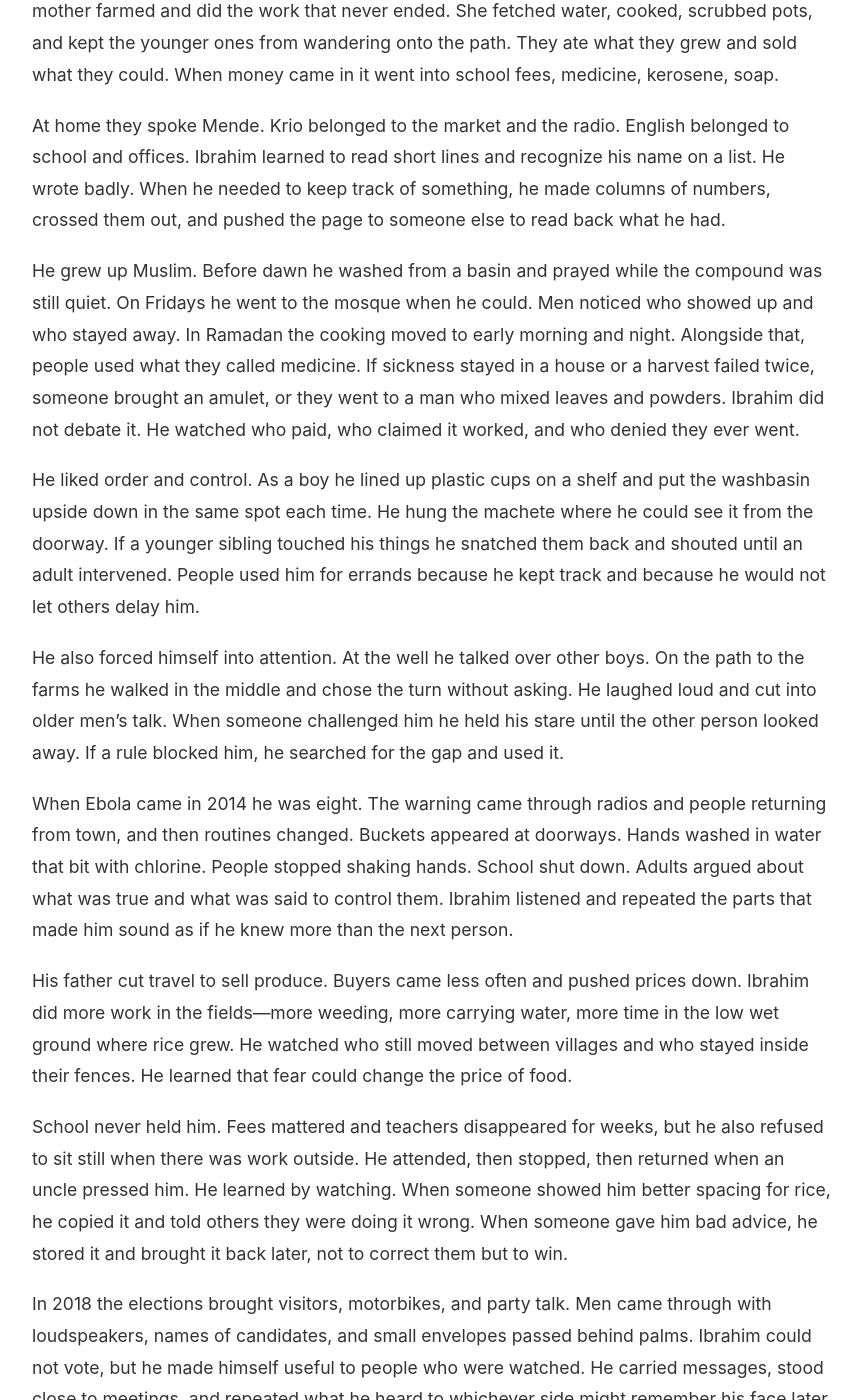
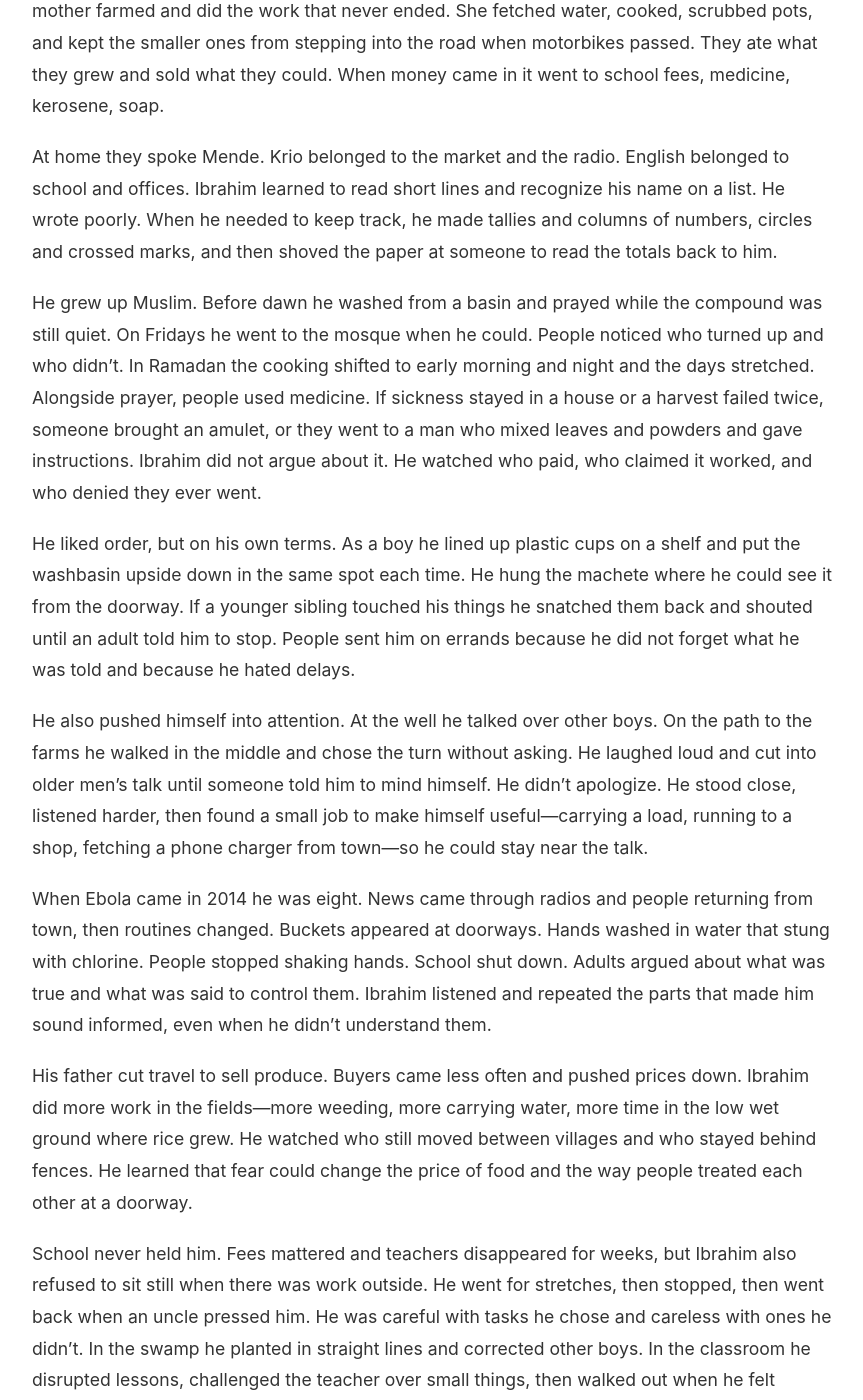
Before and after one commit to random-lives/random-lives, a Jekyll site: the page built from _lives/0003-ibrahim-kanneh.md, in a window 1280 px wide and 1400 px high, scrolled down 1171 px. Shown: the whole window, without its empty margins (208-1071 px from the left). Built offline with Jekyll 4.4.1, drawn with Linux system fonts in a browser that asks for light colours; some of the changed text lies outside the part shown.

```diff
--- a/_lives/0003-ibrahim-kanneh.md
+++ b/_lives/0003-ibrahim-kanneh.md
@@ -14,11 +14,12 @@ lifestyle: "Rural"
 era: "Holocene"
 sex: "M"
 historical_notes:
-  - "Ibrahim was born in 2005, three years after Sierra Leone’s civil war officially ended (2002), during a period of uneven rebuilding of roads, schools, and clinics in rural districts such as Moyamba."
-  - "The 2014–2016 Ebola epidemic in Sierra Leone recorded about 14,000 cases and nearly 4,000 deaths, and it led to months of school closures plus limits on travel and public gatherings."
-  - "Sierra Leone’s population rose from about 5.0 million (2004 census) to about 7.1 million (2015 census), increasing competition for land and pushing many young people into regular village–town movement for school, trading, and seasonal work."
-  - "Compared with many urban youths of his age in Sierra Leone, a rural smallholder in Moyamba is more likely to leave school early and have limited English literacy, while relying on Krio for markets and Mende at home."
-  - "In 2018 and 2023 Sierra Leone held tightly contested national elections; in many provincial areas, campaigns often moved through local “big men,” chiefs, and youth organizers, with transport, small cash gifts, and party events used to mobilize supporters."
+  - "Sierra Leone’s civil war (1991–2002) ended only three years before he was born; many rural families in the south spent the 2000s rebuilding farms and compounds after displacement, looting, and the loss of tools and seed stock."
+  - "Rice farming in southern Sierra Leone is often split between upland “slash-and-burn” plots and lowland inland-valley swamps; the lowland system can yield more but is vulnerable to floods, blocked drainage, and labor crunches during planting and weeding."
+  - "During the 2014–2016 Ebola crisis, Sierra Leone recorded roughly 14,000 cases and nearly 4,000 deaths; bans on gatherings and disrupted trade pushed down farmgate prices and scrambled seasonal labor in many rural chiefdoms."
+  - "Sierra Leone’s lockdowns and travel limits during COVID-19 (2020–2021) disrupted weekly market cycles; missing one or two key market days could mean forced selling at lower prices or eating seed stocks meant for planting."
+  - "Fuel price spikes in the early 2020s hit rural areas hard because most cash marketing depends on motorbikes and shared taxis; when pump prices rise, the cost per bag to reach a town market can jump faster than the farmgate price of the crop."
+  - "Sierra Leone saw sharp inflation and currency depreciation in the 2021–2024 period; in many towns, prices of imported basics (soap, cooking oil, batteries) rose faster than local crop prices, squeezing households that sell produce but buy manufactured goods."
 
 # Debug information (not displayed on page):
 # Age at death: alive
@@ -119,40 +120,40 @@ historical_notes:
 # - M
 ---
 
-Ibrahim Kanneh was born on September 28, 2005, in a small settlement in Moyamba District. In the rains the mornings came hot and wet, and by afternoon the sky could darken in a minute. In the dry season harmattan dust drifted in for weeks and people woke with dry throats.
+Ibrahim Kanneh was born on September 28, 2005, in a small settlement in Moyamba District. In the rains, mornings started already warm. By afternoon the sky could turn and the paths filled. In the dry months, harmattan came and people woke with dry throats and grit in their noses.
 
-He was the sixth child in a crowded compound. His parents lived together, but the rooms held more than them. An older relative slept in the front room. Cousins arrived and stayed, then left again. Children rotated through neighbors’ houses and came back with news. Things did not stay where you put them. If Ibrahim left sandals by the doorway, someone wore them. If he set down a cup, it moved.
+He was the sixth child in a crowded compound. His parents lived together, but the rooms did not belong to one household alone. An older relative took the front room. Cousins came in from other villages for weeks at a time, then left again. Children slept where there was space and ate where food was cooking. Things moved. If Ibrahim left sandals by the doorway, someone wore them. If he put down a cup, it ended up in another hand.
 
-His father farmed rice and other food crops and kept a small patch for cash when he could. His mother farmed and did the work that never ended. She fetched water, cooked, scrubbed pots, and kept the younger ones from wandering onto the path. They ate what they grew and sold what they could. When money came in it went into school fees, medicine, kerosene, soap.
+His father farmed rice and other food crops and kept a small patch for cash when he could. His mother farmed and did the work that never ended. She fetched water, cooked, scrubbed pots, and kept the smaller ones from stepping into the road when motorbikes passed. They ate what they grew and sold what they could. When money came in it went to school fees, medicine, kerosene, soap.
 
-At home they spoke Mende. Krio belonged to the market and the radio. English belonged to school and offices. Ibrahim learned to read short lines and recognize his name on a list. He wrote badly. When he needed to keep track of something, he made columns of numbers, crossed them out, and pushed the page to someone else to read back what he had.
+At home they spoke Mende. Krio belonged to the market and the radio. English belonged to school and offices. Ibrahim learned to read short lines and recognize his name on a list. He wrote poorly. When he needed to keep track, he made tallies and columns of numbers, circles and crossed marks, and then shoved the paper at someone to read the totals back to him.
 
-He grew up Muslim. Before dawn he washed from a basin and prayed while the compound was still quiet. On Fridays he went to the mosque when he could. Men noticed who showed up and who stayed away. In Ramadan the cooking moved to early morning and night. Alongside that, people used what they called medicine. If sickness stayed in a house or a harvest failed twice, someone brought an amulet, or they went to a man who mixed leaves and powders. Ibrahim did not debate it. He watched who paid, who claimed it worked, and who denied they ever went.
+He grew up Muslim. Before dawn he washed from a basin and prayed while the compound was still quiet. On Fridays he went to the mosque when he could. People noticed who turned up and who didn’t. In Ramadan the cooking shifted to early morning and night and the days stretched. Alongside prayer, people used medicine. If sickness stayed in a house or a harvest failed twice, someone brought an amulet, or they went to a man who mixed leaves and powders and gave instructions. Ibrahim did not argue about it. He watched who paid, who claimed it worked, and who denied they ever went.
 
-He liked order and control. As a boy he lined up plastic cups on a shelf and put the washbasin upside down in the same spot each time. He hung the machete where he could see it from the doorway. If a younger sibling touched his things he snatched them back and shouted until an adult intervened. People used him for errands because he kept track and because he would not let others delay him.
+He liked order, but on his own terms. As a boy he lined up plastic cups on a shelf and put the washbasin upside down in the same spot each time. He hung the machete where he could see it from the doorway. If a younger sibling touched his things he snatched them back and shouted until an adult told him to stop. People sent him on errands because he did not forget what he was told and because he hated delays.
 
-He also forced himself into attention. At the well he talked over other boys. On the path to the farms he walked in the middle and chose the turn without asking. He laughed loud and cut into older men’s talk. When someone challenged him he held his stare until the other person looked away. If a rule blocked him, he searched for the gap and used it.
+He also pushed himself into attention. At the well he talked over other boys. On the path to the farms he walked in the middle and chose the turn without asking. He laughed loud and cut into older men’s talk until someone told him to mind himself. He didn’t apologize. He stood close, listened harder, then found a small job to make himself useful—carrying a load, running to a shop, fetching a phone charger from town—so he could stay near the talk.
 
-When Ebola came in 2014 he was eight. The warning came through radios and people returning from town, and then routines changed. Buckets appeared at doorways. Hands washed in water that bit with chlorine. People stopped shaking hands. School shut down. Adults argued about what was true and what was said to control them. Ibrahim listened and repeated the parts that made him sound as if he knew more than the next person.
+When Ebola came in 2014 he was eight. News came through radios and people returning from town, then routines changed. Buckets appeared at doorways. Hands washed in water that stung with chlorine. People stopped shaking hands. School shut down. Adults argued about what was true and what was said to control them. Ibrahim listened and repeated the parts that made him sound informed, even when he didn’t understand them.
 
-His father cut travel to sell produce. Buyers came less often and pushed prices down. Ibrahim did more work in the fields—more weeding, more carrying water, more time in the low wet ground where rice grew. He watched who still moved between villages and who stayed inside their fences. He learned that fear could change the price of food.
+His father cut travel to sell produce. Buyers came less often and pushed prices down. Ibrahim did more work in the fields—more weeding, more carrying water, more time in the low wet ground where rice grew. He watched who still moved between villages and who stayed behind fences. He learned that fear could change the price of food and the way people treated each other at a doorway.
 
-School never held him. Fees mattered and teachers disappeared for weeks, but he also refused to sit still when there was work outside. He attended, then stopped, then returned when an uncle pressed him. He learned by watching. When someone showed him better spacing for rice, he copied it and told others they were doing it wrong. When someone gave him bad advice, he stored it and brought it back later, not to correct them but to win.
+School never held him. Fees mattered and teachers disappeared for weeks, but Ibrahim also refused to sit still when there was work outside. He went for stretches, then stopped, then went back when an uncle pressed him. He was careful with tasks he chose and careless with ones he didn’t. In the swamp he planted in straight lines and corrected other boys. In the classroom he disrupted lessons, challenged the teacher over small things, then walked out when he felt watched.
 
-In 2018 the elections brought visitors, motorbikes, and party talk. Men came through with loudspeakers, names of candidates, and small envelopes passed behind palms. Ibrahim could not vote, but he made himself useful to people who were watched. He carried messages, stood close to meetings, and repeated what he heard to whichever side might remember his face later. He did it to be noticed.
+In 2018 the elections brought visitors, motorbikes, and party talk. Men came through with loudspeakers and posters and sacks of rice for meetings. There was transport money for rallies and drinks after dark. Ibrahim could not vote, but he made himself useful to people who were watched. He carried messages, stood at the edge of meetings, and repeated what he heard to whichever side might remember his face later. When someone told him to move away, he moved a few steps and stayed where he could still hear.
 
-By his mid-teens he spent more time going to town and coming back. He carried rice and palm oil to sell and returned with salt, soap, and small spare parts. In town he spoke Krio with confidence and acted as if he belonged there. He picked up a little English from shop signs and the way people talked at counters, but he avoided forms and letters. If paper had to be filled, he handed it to someone else and watched their pen.
+By his mid-teens he spent more time going to town and coming back. He carried rice and palm oil to sell and returned with salt, soap, and small spare parts. In town he spoke Krio with confidence and acted as if he belonged there. He picked up a little English from shop signs and the way people spoke at counters, but when paper had to be filled he pushed it to someone else and watched their pen.
 
-COVID-19 came when he was fourteen. Travel tightened. Market days thinned. Checkpoints slowed movement and sometimes motorbikes stopped early. Ibrahim tried to control what he could. He kept a small notebook of prices and debts, filled it, tore out pages, and started again. When another boy read the totals back to him, Ibrahim snapped if the boy smiled.
+COVID-19 came when he was fourteen. Travel tightened. Market days thinned. Checkpoints slowed movement and sometimes motorbikes stopped early. Ibrahim tried to control what he could. He kept a small notebook of prices and debts—numbers, dates, names written crookedly—and he guarded it. If someone teased him for asking them to read it back, he snapped and shut it.
 
 After that, prices climbed and did not come down. Fuel went up and rides to town cost more. Imported goods rose fast. Soap became something you cut and saved. Ibrahim stopped lending money the way people in the compound expected. When someone asked, he asked what they would return and on what day. If they hesitated, he told them to go to someone else. His mother said he talked like a hard trader. He answered that he was tired of working and watching other people eat.
 
-In the rains the road he used broke in places. Mud swallowed motorbike tires and loads went on heads again. A low patch of his rice flooded and lay flat. Ibrahim stood in the water with his jaw set, then cut channels with a hoe until it drained. He worked until his palms split. Two older men watched him without helping. When they nodded at him, he nodded back and kept working.
+In the rains the road he used broke in places. Mud swallowed motorbike tires and loads went on heads again. One season a low patch of his rice flooded and lay flat. Ibrahim stood in the water with his jaw set, then cut channels with a hoe until it drained. He worked until his palms split. Two older men watched from the edge. One of them told him he couldn’t fight the sky. Ibrahim didn’t answer. When they finally nodded at him, he nodded back and kept working.
 
-The 2023 election season brought more movement and louder talk. Men who complained about the price of salt still found money for a rally ride and a party shirt. Ibrahim watched who spent and who received. He went where the local brokers sat, greeted them loudly, and kept his face in front of them. If someone tried to send him away, he stayed anyway.
+The 2023 election season brought more movement and louder talk. Men who complained about the price of salt still found money for a rally ride and a party shirt. Ibrahim watched who spent and who received. He went where local brokers sat, greeted them loudly, and stayed close. He learned which names opened a gate and which names got you chased.
 
-That year he made a profit that turned into a quarrel. A neighbor needed cash and offered produce cheap. Ibrahim bought it at once, then sold it later in town when the price rose. When the neighbor returned angry, Ibrahim did not lower his voice. He said in Krio that nobody forced anybody. The argument carried for weeks. An elder called him aside and told him a young man built a name by how he treated people when they were down. Ibrahim listened without looking away and said he understood. He kept the money and stopped greeting the neighbor.
+That year he made a profit that turned into a quarrel. A neighbor needed cash and offered produce cheap. Ibrahim bought it at once, then sold it later in town when the price rose. When the neighbor returned angry, Ibrahim did not lower his voice. He said in Krio that nobody forced anybody and that hunger was not his fault. The argument carried for weeks. People stopped laughing when Ibrahim came near. An elder called him aside and told him a young man built a name by how he treated people when they were down. Ibrahim listened without looking away and said he understood. He kept the money and stopped greeting the neighbor. After that he traded more carefully, not kinder—quiet deals, fewer witnesses, less talk.
 
-By eighteen he was doing better than his parents had at the same age. A relative let him use extra land and Ibrahim worked it hard and guarded it as if it could be taken by a glance. He planned his trips to town around who was buying and what the road could carry. He stayed visible, sitting at the edge of groups and stepping into the center when the talk mattered. He was still unmarried and not living with a partner. In his family it was accepted because he brought home cash and goods, and because he did not ask permission the way other young men did.
+By eighteen he was doing better than his parents had at the same age. A relative let him use extra land and Ibrahim worked it hard and guarded it as if it could be taken by a glance. He planned his trips to town around who was buying and what the road could carry. He stayed visible, sitting at the edge of groups and stepping into the center when the talk mattered. He was still unmarried and not living with a partner. In his family it was accepted because he brought home cash and goods, and because when someone tried to direct him he acted as if he hadn’t heard.
 
-On a dry-season morning he woke before dawn. Someone nearby called the first prayer and the sound threaded through the compound. Ibrahim washed, prayed, and ate rice left from the night before. Outside, the air held a short coolness. He checked a sack tied with twine and pressed the knot with his thumb. He lifted it to test the weight, set it down, then adjusted it again. When he stepped onto the path toward the road he called out to someone ahead, loud enough for the compound to hear, as if the day had to start on his voice.
+On a dry-season morning he woke before dawn. Someone nearby called the first prayer and the sound threaded through the compound. Ibrahim washed, prayed, and ate rice left from the night before. Outside, the air held a short coolness. He checked a sack tied with twine and pressed the knot with his thumb. He lifted it to test the weight, set it down, then adjusted it again until it sat the way he wanted. When he stepped onto the path toward the road he called out to someone ahead, loud enough for the compound to hear, as if the day had to start on his voice.
```
Also changed, not shown: _lives/0000-samaku.md (+27 -18 lines), _lives/0001-tina.md (+25 -25 lines), _lives/0002-h₁rewdʰéh₂.md (+13 -13 lines), generating_code/generation.py (+32 -35 lines), 1 other file.
